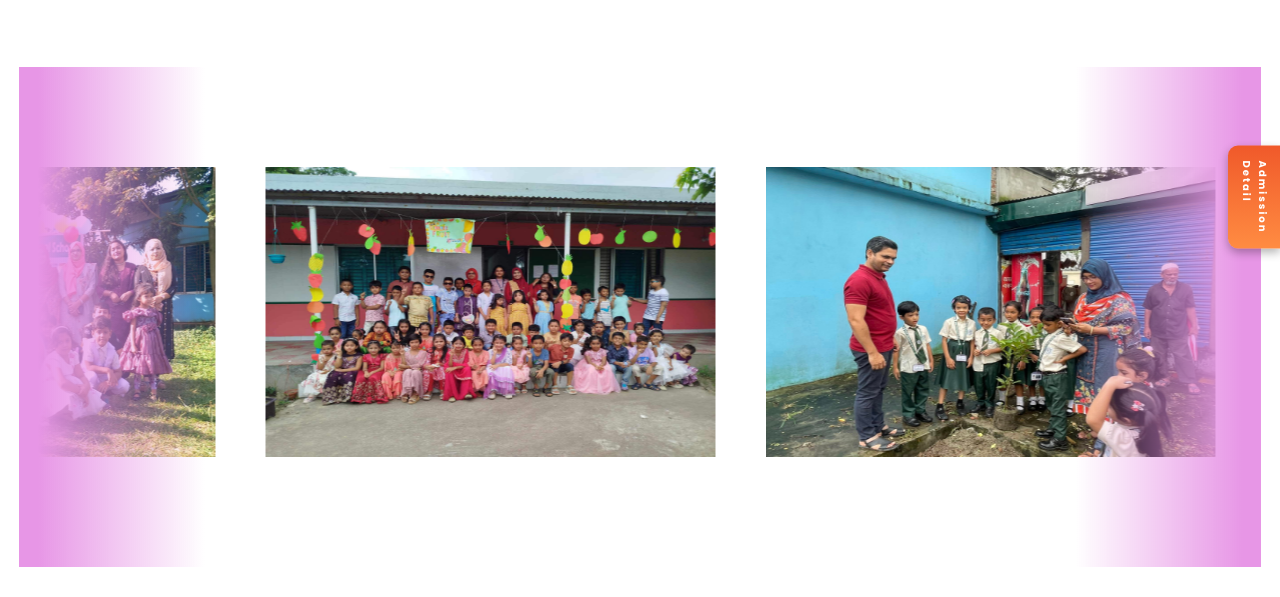
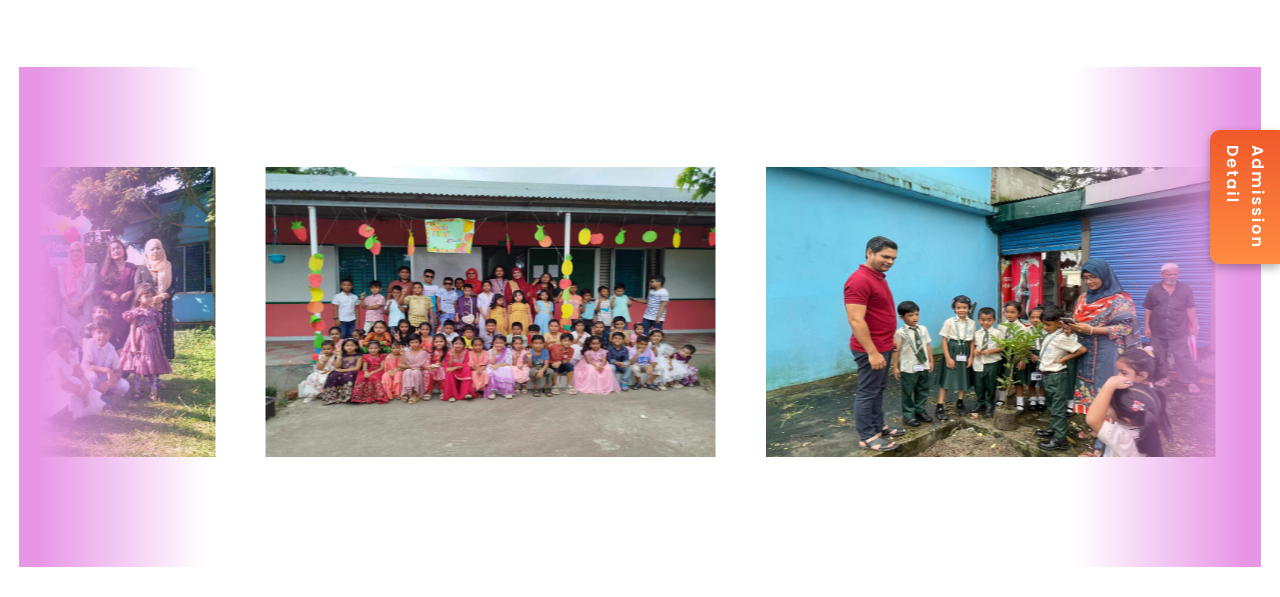
Before and after one commit to Bipul-dev01/abis, a plain HTML site: page index.html in a window 1280 px wide. Shown: the part 203-800 px from the top of the page. Drawn offline with nearby package versions, Linux system fonts and the light colour scheme.

Commit message:
remove admission detail

```diff
--- a/index.html
+++ b/index.html
@@ -391,7 +391,7 @@
     <section class="admission" id="admission-detail">
       <div class="max-width">
         <h2 class="title">Admission Details</h2>
-        <div class="serve-content">
+        <!-- <div class="serve-content">
           <div class="card">
             <div class="box">
               <div class="text">Play Group</div>
@@ -495,7 +495,7 @@
               </p>
             </div>
           </div>
-        </div>
+        </div> -->
       </div>
     </section>
 
@@ -516,14 +516,14 @@
         </div>
 
         <!-- 2️⃣ TRANSPORTATION FEES -->
-        <div class="info-box transport">
+        <!-- <div class="info-box transport">
           <h3 class="sub-heading">
             Transportation Fees 2025 (School Micro Bus)
           </h3>
           <p>
             Taka <strong>3000</strong> to <strong>3500</strong> (Area based)
           </p>
-        </div>
+        </div> -->
 
         <!-- 3️⃣ ADMISSION & REGISTRATION PROCEDURE -->
         <div class="info-box">
--- a/individualStyle.css
+++ b/individualStyle.css
@@ -1001,7 +1001,8 @@ section{
   background: linear-gradient(180deg, #F0592A, #FF8C42);
   color: #fff;
   padding: 15px 10px;
-  font-weight: bold;
+  font-size: 16px;
+  font-weight: 600;
   text-decoration: none;
   border-radius: 10px 0 0 10px;
   box-shadow: 0 4px 10px rgba(0,0,0,0.3);
```
